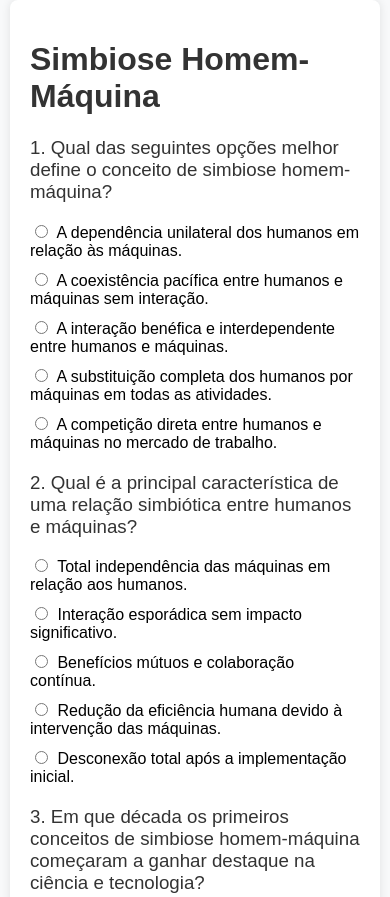
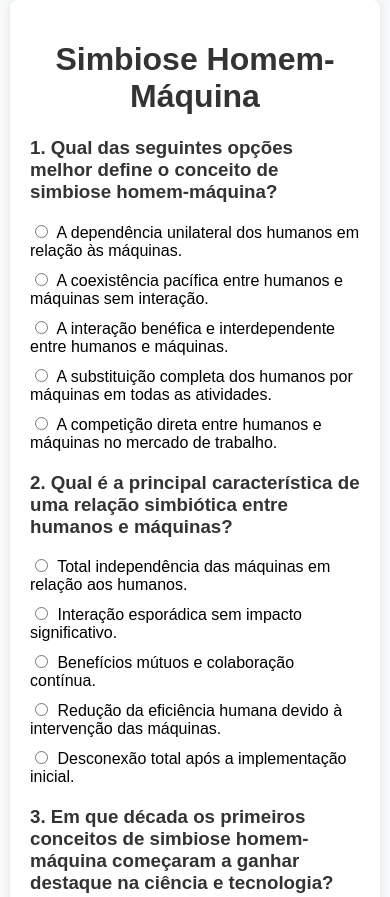
Before and after one commit to RAVELLSL/lista-de-exercicios-simbiosehomemmaquina, a plain HTML site: page index.html in a window 390 px wide. Shown: the top 897 px of the page. Drawn offline with Linux system fonts and the light colour scheme.

Commit message:
Update index.html

```diff
--- a/index.html
+++ b/index.html
@@ -1,3 +1,4 @@
+
 <!DOCTYPE html>
 <html lang="pt-br">
 <head>
@@ -76,7 +77,7 @@
 h3 {
     margin-top: 20px;
     color: #333;
-    font-weight: normal; /* Remove o negrito das perguntas */
+    font-weight: bold; /* Alterado para negrito */
 }
 
 p {
@@ -177,7 +178,11 @@
         box-sizing: border-box; /* Garante que padding e borda sejam incluídos na largura total */
     }
 
-    h1, h3, p, label {
+    h1 {
+        text-align: center; /* Centraliza o título */
+    }
+
+    h3, p, label {
         text-align: left;
     }
 
@@ -191,7 +196,6 @@
         width: 90%;
     }
 }
-
 
 </style>
 </head>
```
Lines whose indentation alone changed are shown as unchanged.
